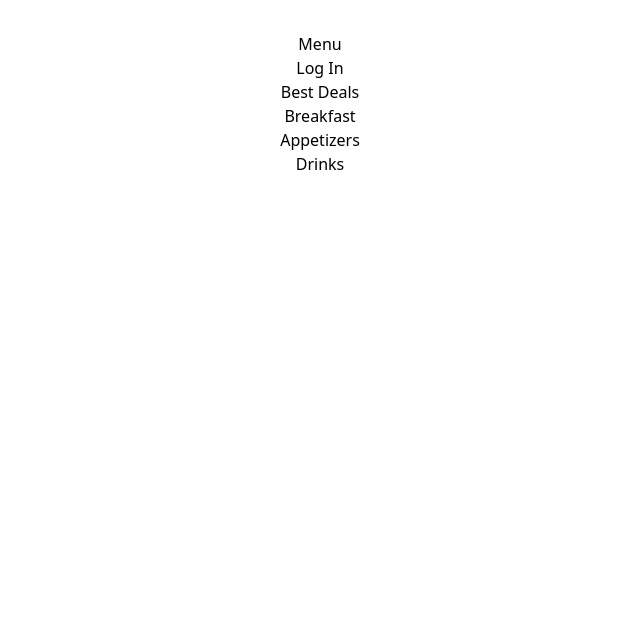
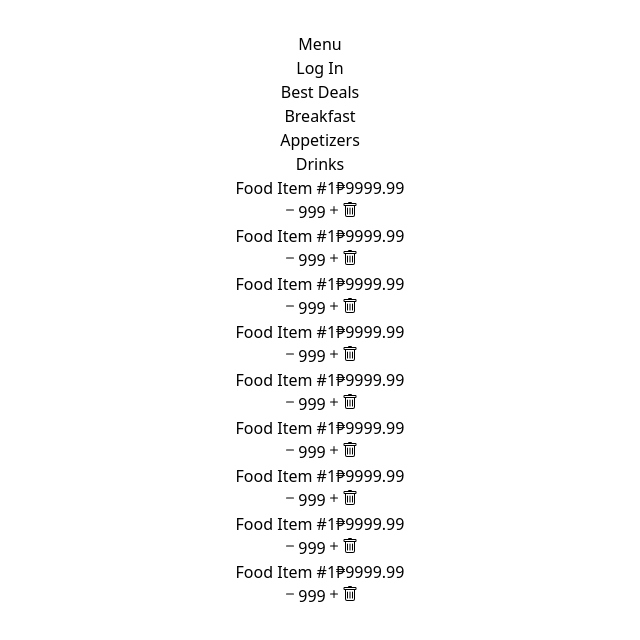
Before and after one commit to RyRyRyRy321/food-delivery-website, a React (Vite) app: page / in a window 1280 px wide. Shown: the top 640 px of the page, without its empty margins (320-960 px from the left). Built offline with nearby package versions, Linux system fonts and the light colour scheme.

Commit message:
Add sticky and fixed prop in sidebar and navbar

```diff
--- a/src/App.jsx
+++ b/src/App.jsx
@@ -6,7 +6,7 @@ import { MainContent } from './components/main-content'
 function App() {
 
   return (
-    <div className='container border border-solid max-w-max'>
+    <div className='container max-w-max'>
 
       <NavigationBar></NavigationBar>
 
--- a/src/components/navigation-bar.jsx
+++ b/src/components/navigation-bar.jsx
@@ -2,7 +2,7 @@ import { NavigationBarList } from "./nav-bar-list";
 
 export function NavigationBar(){
     return (
-    <nav className='nav-bar w-full h-20 border border-solid'>
+    <nav className='nav-bar w-full h-20 border border-solid sticky top-0'>
         <div className="h-full flex flex-row justify-between items-center">
 
         <img className='w-14 h-14 rounded-full ms-7 me-10 border'></img>
--- a/src/components/side-bar.jsx
+++ b/src/components/side-bar.jsx
@@ -3,13 +3,19 @@ import { SideBarList } from "./side-bar-list";
 
 export function SideBar(){
     return(
-        <div className='side-bar h-full w-2/12'>
-          <ul className='list-none flex flex-col p-2'>
-            <SideBarList name="Best Deals"></SideBarList>
-            <SideBarList name="Breakfast"></SideBarList>
-            <SideBarList name="Appetizers"></SideBarList>
-            <SideBarList name="Drinks"></SideBarList>
+      <div className='side-bar h-screen w-2/12 p-2 flex justify-center'>
+
+      <div className="fixed mt-5">
+        <div className=' flex flex-col justify-center'>
+          <ul className='list-none'>
+            <SideBarList name="Best Deals" />
+            <SideBarList name="Breakfast" />
+            <SideBarList name="Appetizers" />
+            <SideBarList name="Drinks" />
           </ul>
         </div>
+      </div>
+    </div>
+
     );
 }
--- a/src/routes/order.jsx
+++ b/src/routes/order.jsx
@@ -5,7 +5,15 @@ export function Order(){
 
     return(
     <div>
-
+        <OrderItem></OrderItem>
+        <OrderItem></OrderItem>
+        <OrderItem></OrderItem>
+        <OrderItem></OrderItem>
+        <OrderItem></OrderItem>
+        <OrderItem></OrderItem>
+        <OrderItem></OrderItem>
+        <OrderItem></OrderItem>
+        <OrderItem></OrderItem>
 
 
     </div>
```
